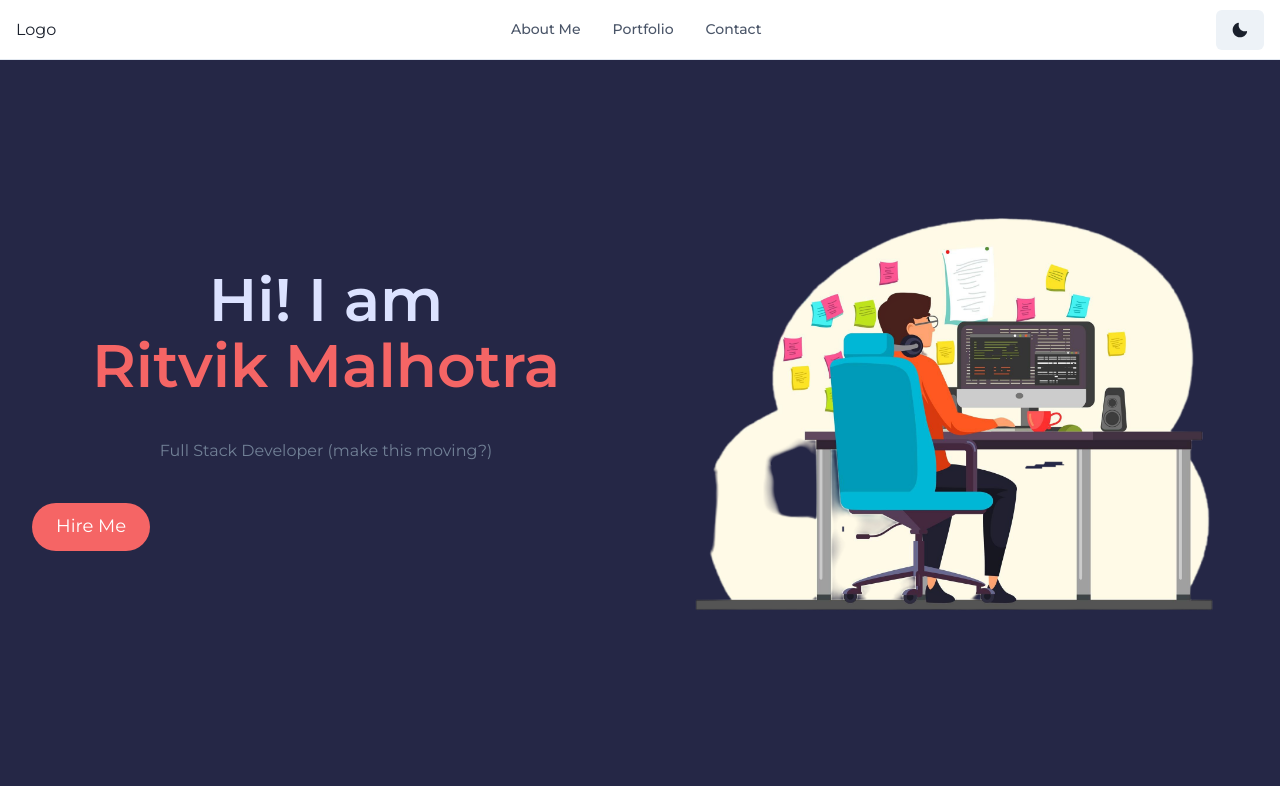
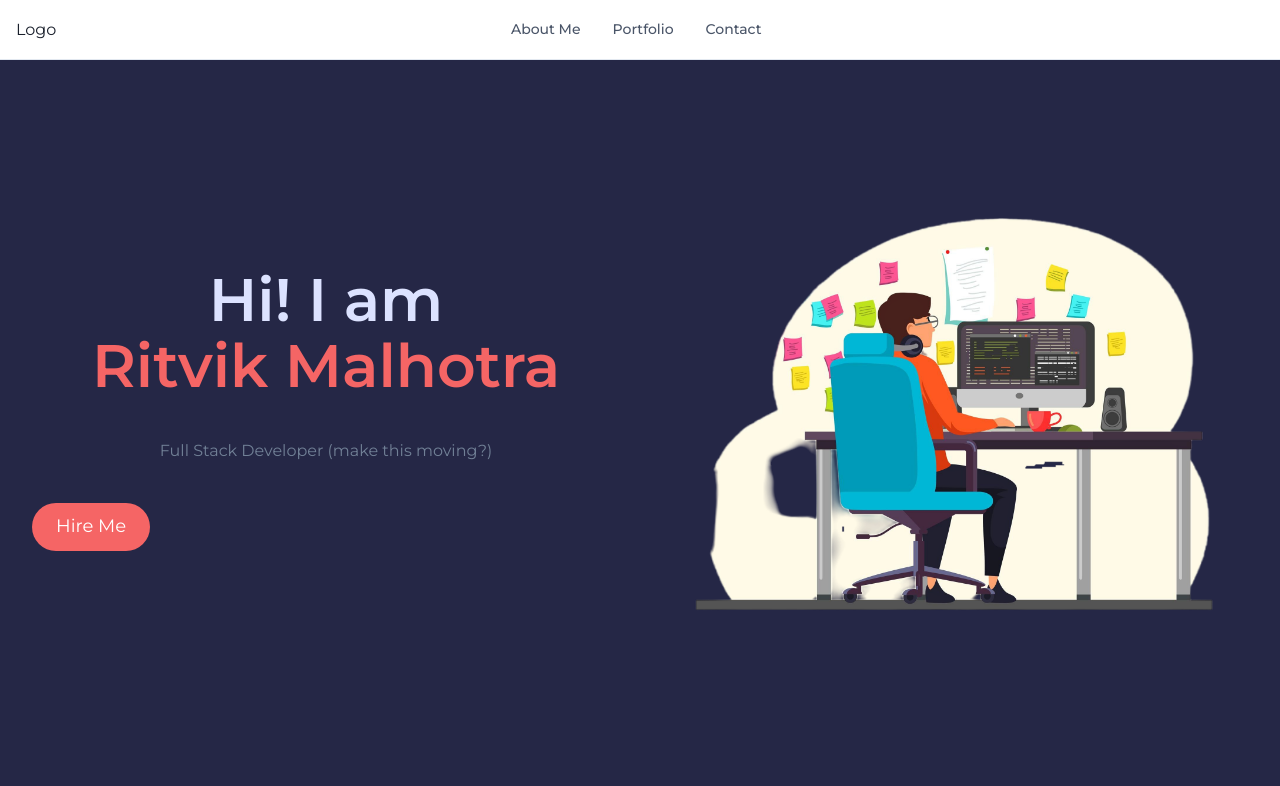
Before and after one commit to ritvik0109/portfolio-website, a Next.js app: page / in a window 1280 px wide. Shown: the top 786 px of the page. Built offline with nearby package versions, Linux system fonts and the light colour scheme.

Commit message:
refactor: hide dark mode toggle
will work on light mode in future

```diff
--- a/src/components/NavBar/NavBar.tsx
+++ b/src/components/NavBar/NavBar.tsx
@@ -60,7 +60,7 @@ export default function NavBar() {
           </Stack>
         </Flex>
 
-        <Button onClick={toggleColorMode}>
+        <Button onClick={toggleColorMode} visibility={"hidden"}>
           {colorMode === "light" ? <MoonIcon /> : <SunIcon />}
         </Button>
       </Flex>
```
